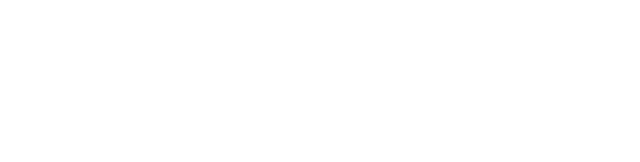
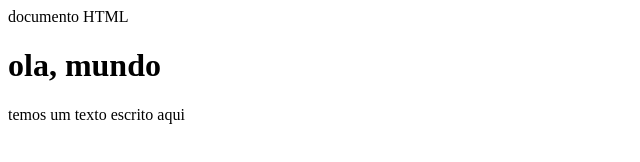
Before and after one commit to wintertokyo/site, a plain HTML site: page index.html in a window 1280 px wide. Shown: the whole page, without its empty margins (0-640 px from the left). Drawn offline with Linux system fonts and the light colour scheme.

Commit message:
Update index.html

```diff
--- a/index.html
+++ b/index.html
@@ -2,15 +2,12 @@
 <html leng ="pt-br">
   <head>
     <meta charset="UTF-8">
-
-
-
-
-
-
-
-
-
-
-
-  </head>
+    <meta name="view wport>"content=width=device_widht inicio scale= 1.07
+    <title> documento HTML
+    </title>
+    </head>
+  <body>
+    <H1>ola, mundo</H1>
+    <p>temos um texto escrito aqui </p>
+  </body>
+</html>
```
